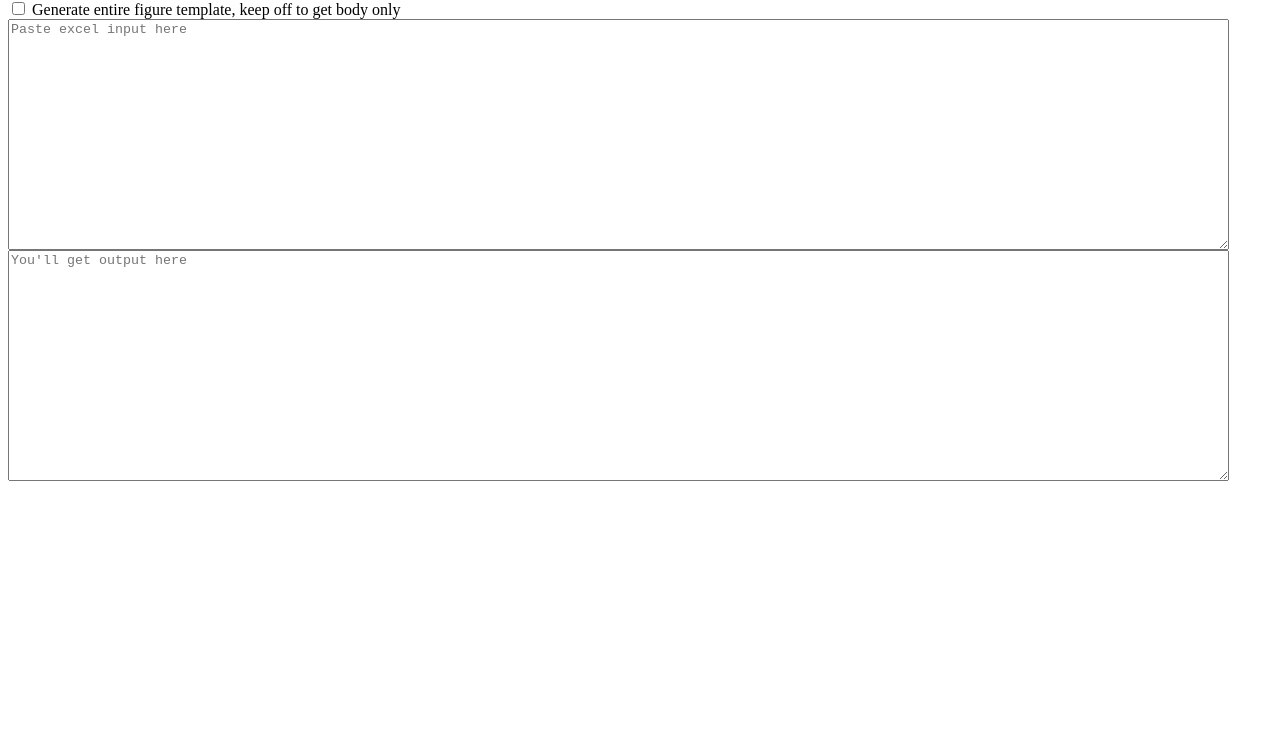
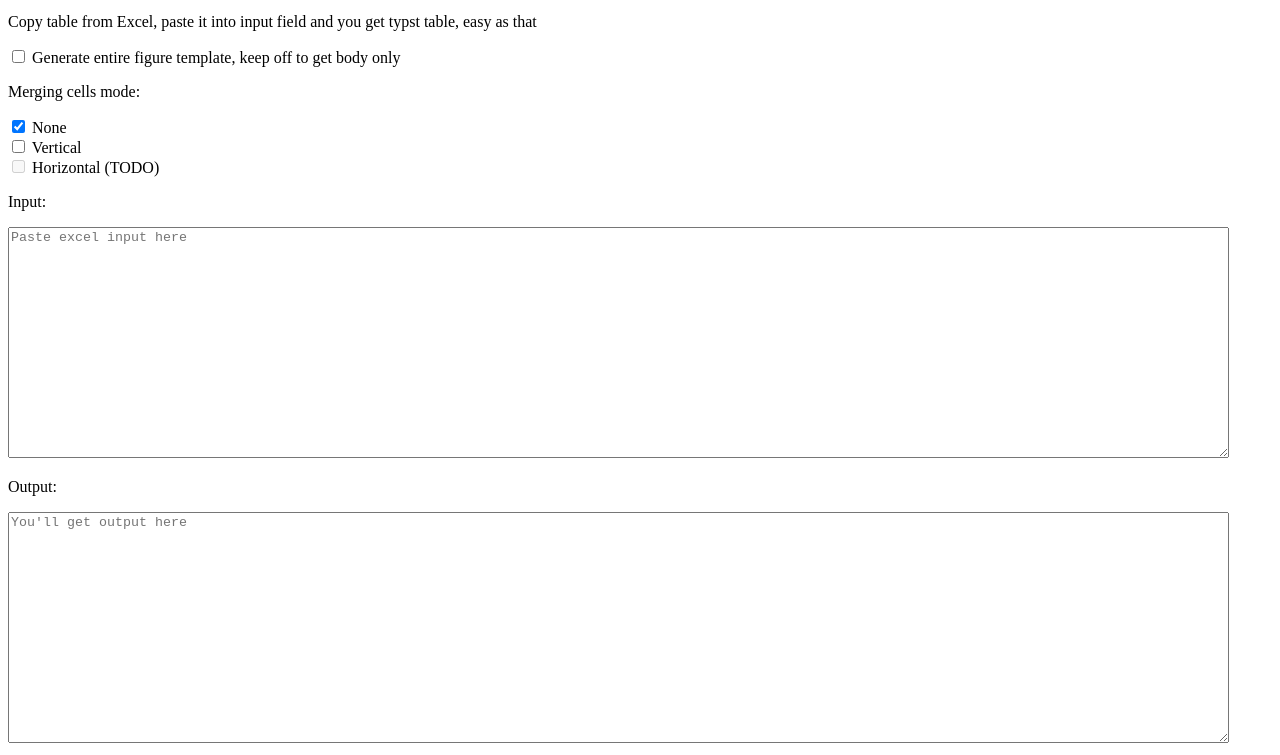
Before and after one commit to kyanbasu/pwr-typst, a plain HTML site: page index.html in a window 1280 px wide. Shown: the part 67-822 px from the top of the page. Before the commit the page ends 800 px from the top, so only its background shows below. Drawn offline with Linux system fonts and the light colour scheme.

Commit message:
Added merging feature
only vertical mode,
TODO horizontal

```diff
--- a/index.html
+++ b/index.html
@@ -1,29 +1,104 @@
+<!DOCTYPE html>
 <body>
     <a href="https://github.com/kyanbasu/pwr-typst"><h1>Excel to typst table converter</h1></a>
+    <p>Copy table from Excel, paste it into input field and you get typst table, easy as that</p>
     <input onclick="typsttextinput()" type="checkbox" id="typstCompleteTable">
     <label> Generate entire figure template, keep off to get body only</label><br>
+    <p>Merging cells mode:</p>
+    <input onclick="typsttextinput('none')" type="checkbox" id="noneMergingCheck" checked>
+    <label> None</label><br>
+    <input onclick="typsttextinput('vertical')" type="checkbox" id="verticalMergingCheck">
+    <label> Vertical</label><br>
+    <input onclick="typsttextinput('horizontal')" type="checkbox" id="horizontalMergingCheck" disabled>
+    <label> Horizontal (TODO)</label><br>
+    <p>Input:</p>
     <textarea onchange="typsttextinput()" onclick="typsttextinput()" id="exceltotypstdata" rows="15" cols="150" placeholder="Paste excel input here"></textarea>
+    <p>Output:</p>
     <textarea readonly id="typstoutput" rows="15" cols="150" placeholder="You'll get output here"></textarea>
     <script>
-    function typsttextinput(data){
       var check = document.getElementById('typstCompleteTable')
+      var noneMergingCheck = document.getElementById('noneMergingCheck')
+      var verticalMergingCheck = document.getElementById('verticalMergingCheck')
+      var horizontalMergingCheck = document.getElementById('horizontalMergingCheck')
+      function typsttextinput(mergingMode){
+
+        document.getElementById('noneMergingCheck').checked = false
+        document.getElementById('verticalMergingCheck').checked = false
+        document.getElementById('horizontalMergingCheck').checked = false
+
+        switch (mergingMode) {
+            case "vertical":
+                document.getElementById('verticalMergingCheck').checked = true
+                break;
+
+            case "horizontal":
+                document.getElementById('horizontalMergingCheck').checked = true
+                break;
+
+            default:
+                document.getElementById('noneMergingCheck').checked = true
+                break;
+        }
+
+
         var data = document.getElementById('exceltotypstdata').value
+        var filltype = mergingMode;
         if (data.endsWith('\n')) {
             data = data.slice(0, -1);
         }
-      var out = ""
+
+        let matrix = data.split(/\n/g)
+        let out_rows = Array(matrix.length).fill("")
+
+        for (let row = 0; row < matrix.length; row++) {
+            matrix[row] = matrix[row].split(/\t/g)
+        }
+
+        switch (filltype) {
+            case "vertical":
+                let rowspan;
+                for (let row = 0; row < matrix.length; row++) {
+                    for (let col = 0; col < matrix[row].length; col++) {
+                        if(matrix[row][col] == ''){
+                            out_rows[row] += '\t'
+                            continue;
+                        }
+
+                        rowspan = 1;
+                        let _row = row
+                        while (matrix?.[_row+1]?.[col]?.trim() == ''){
+                            rowspan += 1;
+                            _row+=1;
+                        }
+
+                        if(rowspan > 1){
+                            matrix[row][col] = `table.cell(rowspan: ${rowspan}, [${matrix[row][col]}])`
+                            out_rows[row] += `${matrix[row][col]}, `
+                        } else {
+                            out_rows[row] += `[${matrix[row][col]}], `
+                        }
+                    }
+                }
+                break;
+
+            default:
+                for (let row = 0; row < matrix.length; row++) {
+                    for (let col = 0; col < matrix[row].length; col++) {
+                       out_rows[row] += `[${matrix[row][col]}], `
+                    }
+                }
+                break;
+        }
+
         if(check.checked){
-          var firstNewLineIndex = data.indexOf('\n');
-          var subText = data.substring(0, firstNewLineIndex);
-          var tabCount = (subText.match(/\t/g) || []).length;
-          out += "#figure(\ntable(\n"
-          out += "\tcolumns: " + (tabCount + 1) + ",\n"
-          out += "\t[" + data.replaceAll(/\n/g, "],\n[").replaceAll(/\t/g, "], [").replaceAll(/\n/g, "\n\t") + "]"
-          out += "\n), caption: [Enter your caption here...])"
+            document.getElementById('typstoutput').value =
+                `#figure(\ntable(\n\tcolumns: ${matrix[0].length},\n`+
+                `\t${out_rows.join('\n\t')}\n`+
+                `), caption: [Enter your caption here...])`
+
         } else {
-          out += "[" + data.replaceAll(/\n/g, "],\n[").replaceAll(/\t/g, "], [") + "]"
+            document.getElementById('typstoutput').value = out_rows.join('\n')
         }
-      document.getElementById('typstoutput').value = out
       }
       document.getElementById('typstoutput').ondblclick = function(){
           document.getElementById('typstoutput').select();
```
Lines whose indentation alone changed are shown as unchanged.
